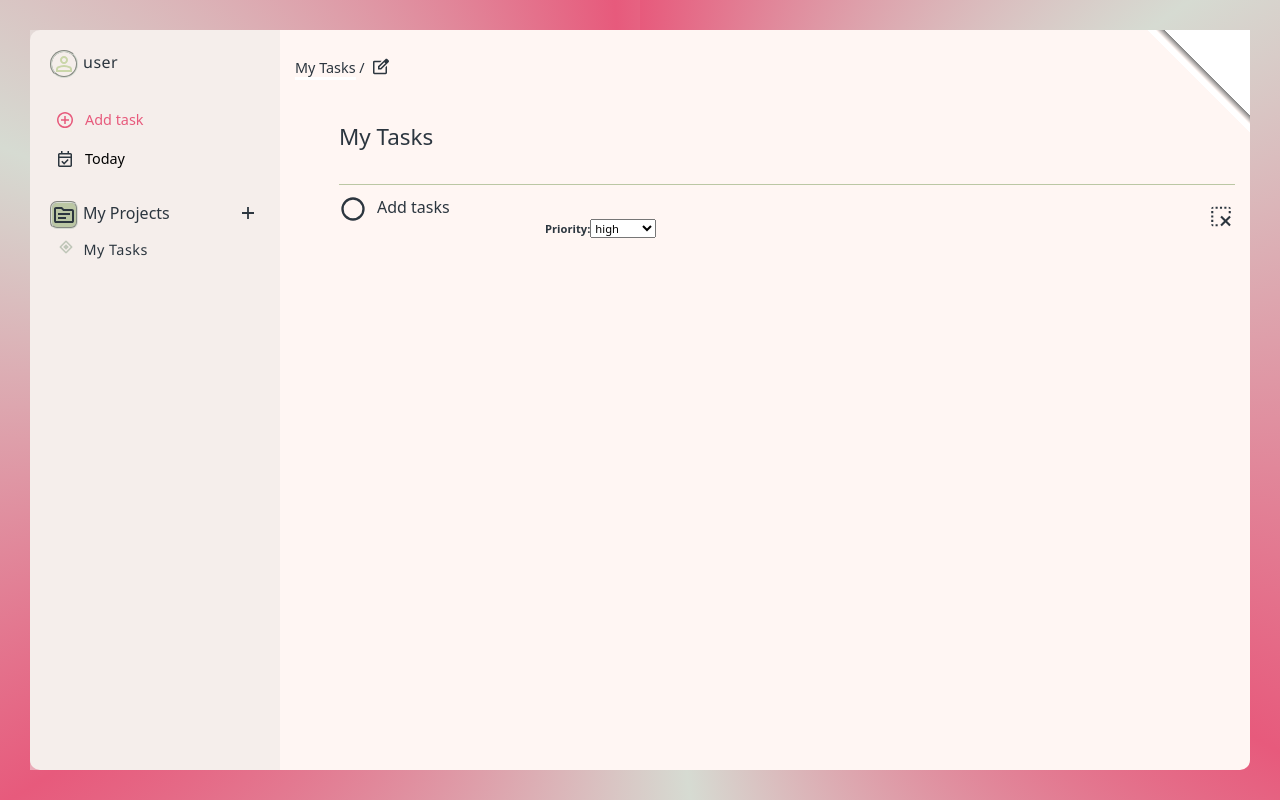
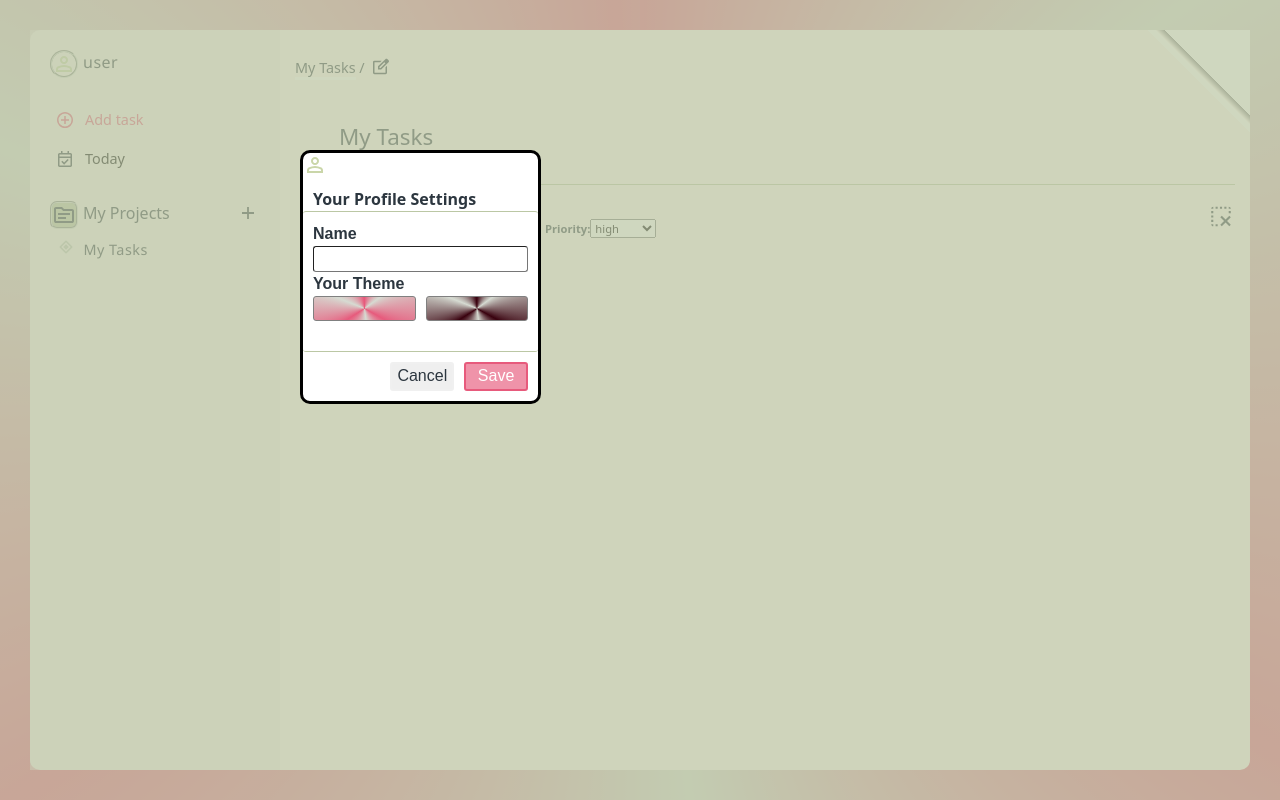
Before and after one commit to hbar1st/TOP-TodoList, a website built with webpack: page src/template.html in a window 1280 px wide. Both pictures are taken after a click on the picture 64 px from the left and 64 px from the top of the page. Built offline with nearby package versions, Linux system fonts and the light colour scheme; what @date-fns/utc would draw is missing.

Commit message:
wic user profile editing and theme selection

```diff
--- a/src/nav.js
+++ b/src/nav.js
@@ -46,7 +46,14 @@ class NavPanel {
     initDisplay() {
         const nameEl = this.docObj.createElement("h2");
         nameEl.textContent = this.user.name;
-        this.userEl.innerHTML = `<img src=${userImage} alt="account icon">`;
+        const accountImg = this.docObj.createElement("img");
+        accountImg.setAttribute("src", `${userImage}`);
+        accountImg.setAttribute("alt", "account icon");
+        accountImg.addEventListener("click", () => {
+            const userDialog = this.docObj.querySelector("#user-profile-modal");
+            userDialog.showModal();
+        });
+        this.userEl.appendChild(accountImg);
         this.userEl.appendChild(nameEl);
 
         this.displayProjects();
--- a/src/styles.css
+++ b/src/styles.css
@@ -29,6 +29,7 @@ body {
     background: repeating-conic-gradient(rgb(231, 90, 124) 0%,
             rgb(214, 219, 210) 15%,
             rgb(231, 90, 124) 33%);
+
     max-width: 100vw;
     min-width: 100vw;
     max-height: 100vh;
@@ -462,3 +463,41 @@ dialog::backdrop {
 #delete-project:hover {
     transform: scale(1.2, 1.2);
 }
+
+#theme {
+
+
+    display: flex;
+    justify-content: space-evenly;
+    align-items: stretch;
+    border: none;
+    gap: 10px;
+
+    input {
+        flex: 1;
+
+        /* Add if not using autoprefixer */
+        -webkit-appearance: none;
+        appearance: none;
+        /* For iOS < 15 to remove gradient background */
+        background-color: #fff;
+        /* Not removed via appearance */
+        margin: 0;
+
+        width: 50px;
+        height: 25px;
+        border: 1px solid gray;
+    }
+
+    input:first-child {
+        background: repeating-conic-gradient(rgb(231, 90, 124) 0%,
+                rgb(214, 219, 210) 15%,
+                rgb(231, 90, 124) 33%);
+    }
+
+    input:last-child {
+        background: repeating-conic-gradient(rgb(57, 1, 14) 0%,
+                rgb(214, 219, 210) 15%,
+                rgb(57, 1, 14) 33%);
+    }
+}
--- a/src/template.html
+++ b/src/template.html
@@ -39,6 +39,25 @@
             </div>
         </section>
     </main>
+    <dialog id="user-profile-modal">
+        <img src="assets/person-icon.svg" alt="account icon">
+        <h1>Your Profile Settings</h1>
+        <form action="" method="dialog">
+            <div>
+                <label for="user-name">Name</label><input required autofocus type="text" name="user-name"
+                    id="user-name">
+                <label for="theme">Your Theme</label>
+                <fieldset id="theme">
+                    <input type="radio" name="theme" id="default">
+                    <input type="radio" name="theme" id="dark">
+                </fieldset>
+            </div>
+            <div class="button-panel">
+                <button class="cancel" type="button">Cancel</button>
+                <button class="save" type="button">Save</button>
+            </div>
+        </form>
+    </dialog>
     <dialog id="add-project-modal">
         <h1>Add Project</h1>
         <form action="" method="dialog">
```
